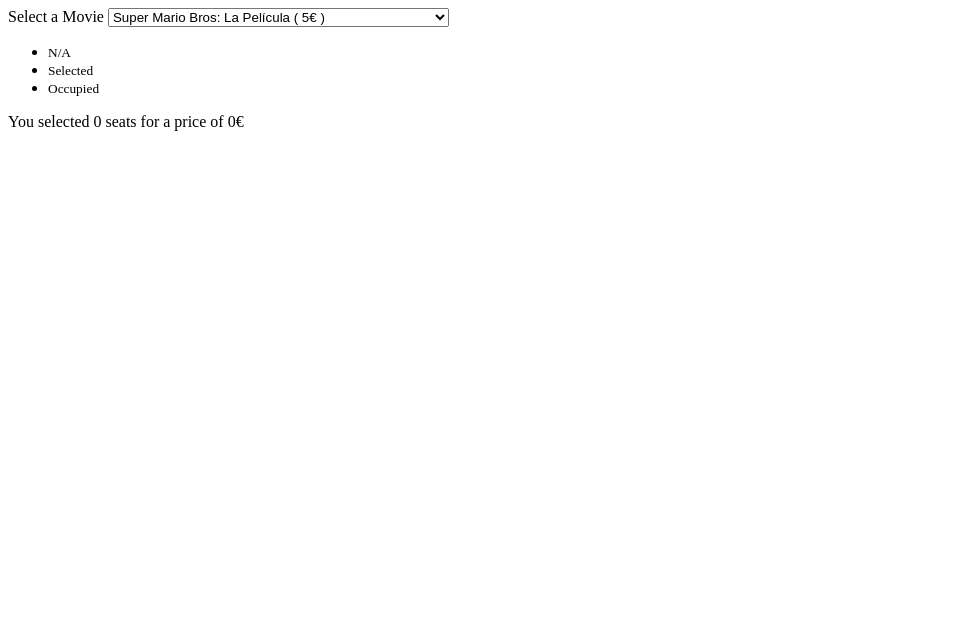
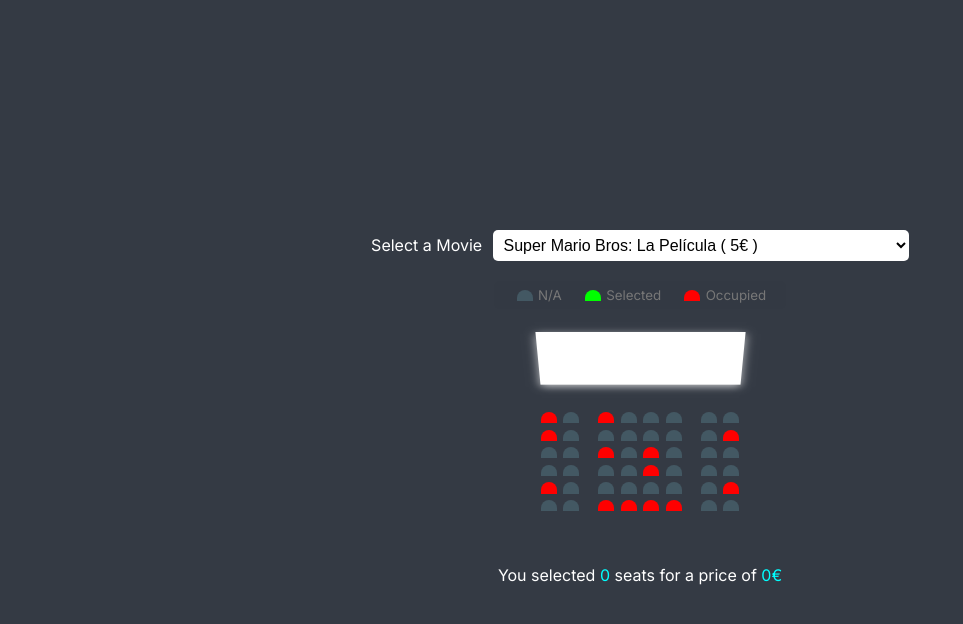
Before and after one commit to unknownsergi/cine, a plain HTML site: page index.html in a window 1280 px wide. Shown: the whole page, without its empty margins (0-963 px from the left). Drawn offline with Linux system fonts and the light colour scheme; a web font is replaced by a local one.

Commit message:
css done

```diff
--- a/index.html
+++ b/index.html
@@ -22,11 +22,11 @@
 				<small>N/A</small>
 			</li>
 			<li>
-				<div class="selected seat"></div>
+				<div class="seat selected"></div>
 				<small>Selected</small>
 			</li>
 			<li>
-				<div class="occupied seat"></div>
+				<div class="seat occupied"></div>
 				<small>Occupied</small>
 			</li>
 		</ul>
--- a/style.css
+++ b/style.css
@@ -0,0 +1,117 @@
+/* FONTS */
+@import url("https://fonts.googleapis.com/css2?family=Red+Hat+Mono:ital,wght@0,400;0,500;0,600;1,300;1,400;1,500&display=swap");
+@import url("https://fonts.googleapis.com/css2?family=Inter:wght@100;200;300;400;500;600;700;800;900&display=swap");
+
+* {
+	box-sizing: border-box;
+	margin: 0;
+}
+
+body {
+	font-family: Inter, "Serif";
+	color: hsl(0, 0%, 100%);
+	display: flex;
+	flex-direction: column;
+	background-color: rgb(52, 58, 68);
+	align-items: center;
+	justify-content: center;
+	height: 100vh;
+}
+
+.movie-container {
+	margin: 20px 0;
+}
+
+.movie-container select {
+	border: 0;
+	border-radius: 5px;
+	font-size: 1rem;
+	margin-left: 0.4rem;
+	background-color: hsl(0, 0%, 100%);
+	padding: 0.4rem;
+}
+
+.container {
+	perspective: 1000px;
+	margin-bottom: 30px;
+}
+
+.seat {
+	background-color: #435863;
+	height: 0.7rem;
+	width: 1rem;
+	margin: 0.2rem;
+	border-top-left-radius: 0.7rem;
+	border-top-right-radius: 0.7rem;
+}
+
+.seat.selected {
+	background-color: rgb(0, 255, 0);
+}
+
+.seat.occupied {
+	background-color: red;
+}
+
+.seat:nth-of-type(2) {
+	margin-right: 1rem;
+}
+
+.seat:nth-last-of-type(2) {
+	margin-left: 1rem;
+}
+
+.seat:not(.occupied, .selected):hover {
+	cursor: pointer;
+	transform: scale(1.2);
+}
+
+.legend .seat:not(.occupied):hover {
+	cursor: default;
+	transform: scale(1);
+}
+
+.legend {
+	background-color: rgba(0, 0, 0, 0.02);
+	padding: 5px 10px;
+	border-radius: 5px;
+	color: #777;
+	list-style-type: none;
+	display: flex;
+	justify-content: center;
+}
+
+.legend li {
+	display: flex;
+	align-items: center;
+	justify-content: center;
+	margin: 0 10px;
+}
+
+.legend li small {
+	margin-left: 2px;
+}
+
+.row {
+	display: flex;
+}
+.row:nth-last-child(1) {
+	margin-bottom: 1rem;
+}
+
+.screen {
+	background-color: white;
+	height: 70px;
+	width: 100%;
+	margin: 15px 0;
+	transform: rotateX(-45deg);
+	box-shadow: 0 3px 10px rgba(255, 255, 255, 0.7);
+}
+
+p.text {
+	margin: 5px 0;
+}
+
+p.text span {
+	color: aqua;
+}
```
